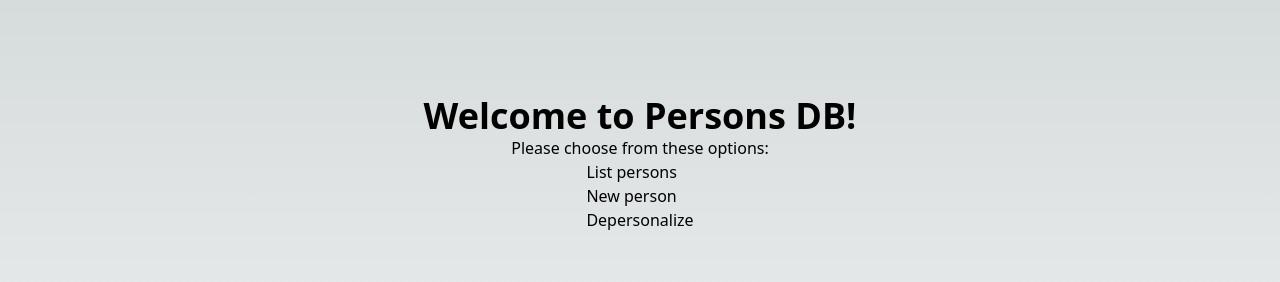
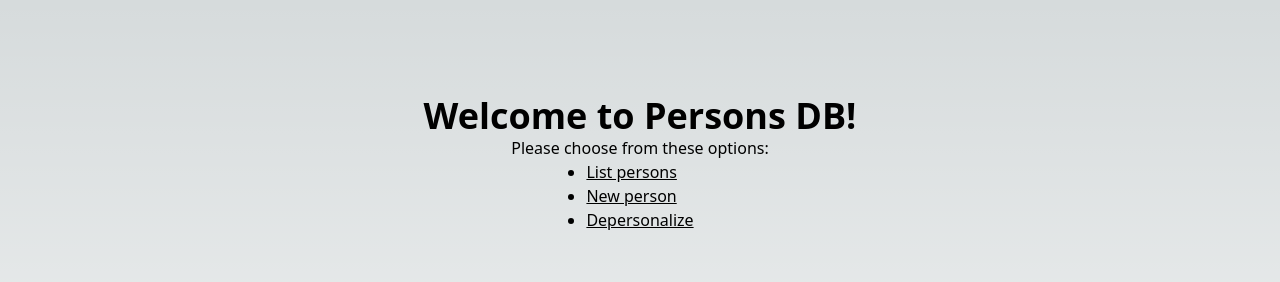
Before and after one commit to krondorl/persons-db, a Next.js app in the folder frontend/: page / in a window 1280 px wide. Shown: the top 282 px of the page. Built offline with nearby package versions, Linux system fonts and the light colour scheme.

Commit message:
feat(frontend): add menu style

```diff
--- a/frontend/app/page.tsx
+++ b/frontend/app/page.tsx
@@ -5,15 +5,21 @@ export default function Home() {
     <main className="flex min-h-screen flex-col items-center p-24">
       <h1 className="font-bold text-4xl">Welcome to Persons DB!</h1>
       <p>Please choose from these options:</p>
-      <ul>
+      <ul className="list-disc">
         <li>
-          <Link href="/list">List persons</Link>
+          <Link href="/list" className="underline">
+            List persons
+          </Link>
         </li>
         <li>
-          <Link href="/new">New person</Link>
+          <Link href="/new" className="underline">
+            New person
+          </Link>
         </li>
         <li>
-          <Link href="/depersonalize">Depersonalize</Link>
+          <Link href="/depersonalize" className="underline">
+            Depersonalize
+          </Link>
         </li>
       </ul>
     </main>
```
